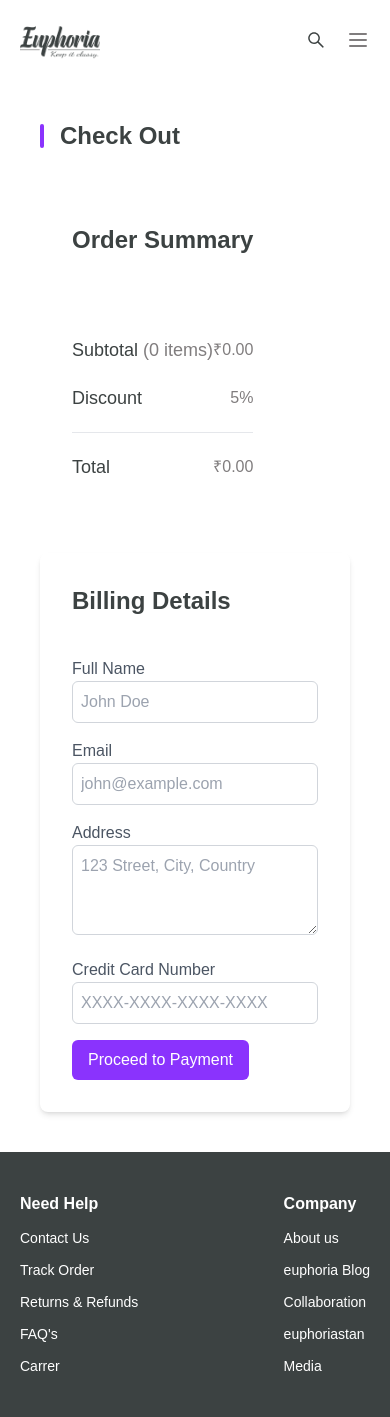
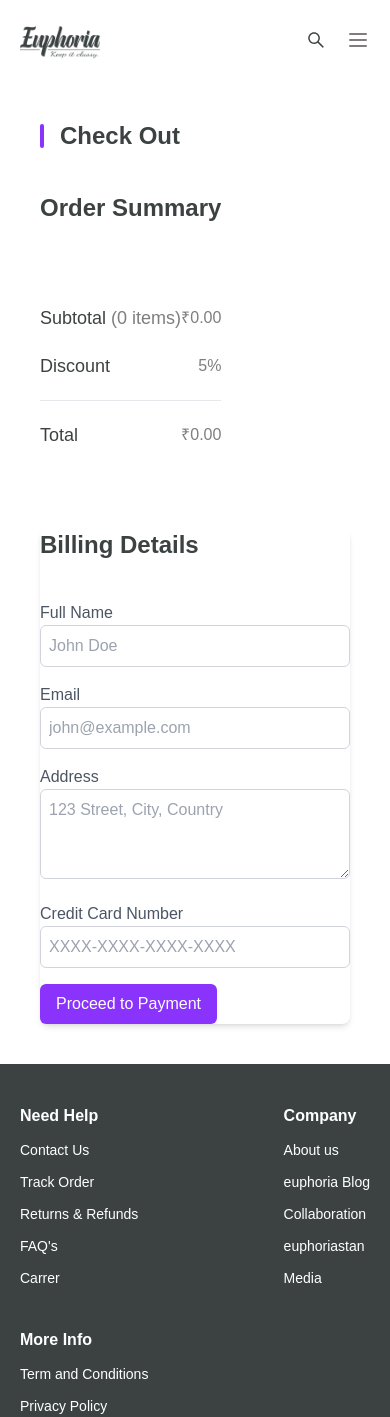
Before and after one commit to PrtHub/Euphoria-EcommerceApplication, a React (Vite) app: page /billing in a window 390 px wide. Shown: the top 1417 px of the page. Built offline with nearby package versions, Linux system fonts and the light colour scheme; a web font is replaced by a local one; what @bugfender/sdk would draw is missing.

Commit message:
styles updated

```diff
--- a/src/pages/Billing.jsx
+++ b/src/pages/Billing.jsx
@@ -30,7 +30,7 @@ const Billing = () => {
       navigate("/success");
     }
 
-    logToBugfender('Billing Component', "Payment button clicked");
+    logToBugfender("Billing Component", "Payment button clicked");
   };
 
   const subTotalPrice = () => {
@@ -52,8 +52,8 @@ const Billing = () => {
   return (
     <main className="w-full h-full flex flex-col items-start justify-center gap-10 py-10 px-10">
       <TitleCard title="Check Out" />
-      <section className="w-full h-full max-w-7xl mx-auto flex flex-col-reverse xl:flex-row-reverse items-start justify-between gap-10">
-        <div className="w-full max-w-lg p-8 rounded-lg shadow-md flex flex-col items-start justify-start gap-10">
+      <section className="w-full h-full max-w-7xl mx-auto flex flex-col-reverse xl:flex-row-reverse items-start justify-between gap-20 sm:gap-10">
+        <div className="w-full max-w-lg sm:p-8 rounded-lg shadow-md flex flex-col items-start justify-start gap-10">
           <h1 className="text-black-100 font-semibold text-2xl">
             Billing Details
           </h1>
@@ -118,7 +118,7 @@ const Billing = () => {
             </button>
           </form>
         </div>
-        <div className="flex flex-col items-start justify-start gap-10 p-8 ">
+        <div className="flex flex-col items-start justify-start gap-10 sm:p-8 ">
           <h1 className="text-black-100 font-semibold text-2xl">
             Order Summary
           </h1>
@@ -126,7 +126,7 @@ const Billing = () => {
             {cartProducts.map((product) => (
               <main
                 key={product.id}
-                className="w-full h-full flex items-center justify-center gap-5"
+                className="w-full h-full flex items-start sm:items-center justify-center gap-5"
               >
                 <div className="w-40 h-40">
                   <Lazy
@@ -135,23 +135,25 @@ const Billing = () => {
                   />
                 </div>
                 <div className="w-full flex flex-col gap-2">
-                  <h2 className="text-lg font-medium text-black-100">
+                  <h2 className="text-sm sm:text-lg font-medium text-black-100">
                     {product.title}
                   </h2>
-                  <p className="text-base font-medium text-black-100">
+                  <p className="text-xs sm:text-base font-medium text-black-100">
                     Color:{" "}
                     <span className="text-light-gray ml-2 capitalize">
                       {product.color}
                     </span>
                   </p>
-                  <p className="text-base font-medium text-black-100">
+                  <p className="text-xs sm:text-base font-medium text-black-100">
                     Quantity:{" "}
                     <span className="text-light-gray ml-2 capitalize">
                       {product.quantity}
                     </span>
                   </p>
                 </div>
-                <h2 className="text-light-gray ">&#8377;{product.price}</h2>
+                <h2 className=" text-light-gray text-xs sm:text-base">
+                  &#8377;{product.price}
+                </h2>
               </main>
             ))}
           </section>
```
